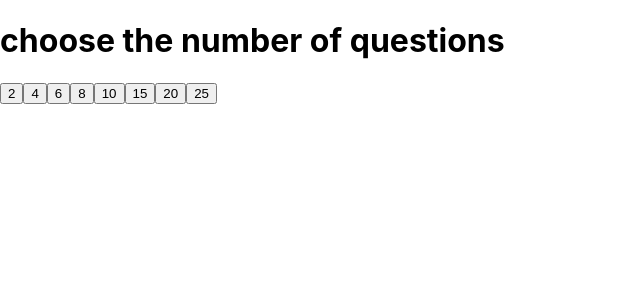
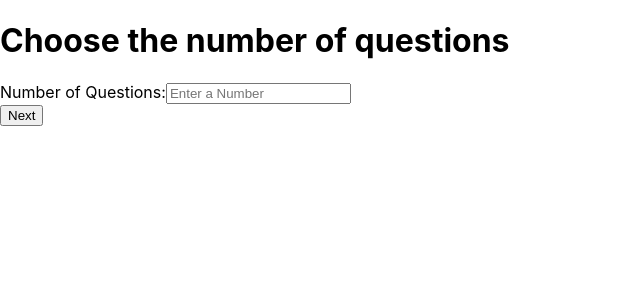
Before and after one commit to igson660/wa_desafio_tecnico, a React (Create React App) app: page / in a window 1280 px wide. Shown: the top 300 px of the page, without its empty margins (0-640 px from the left). Built offline with nearby package versions, Linux system fonts and the light colour scheme.

Commit message:
use formik and yup

```diff
--- a/package.json
+++ b/package.json
@@ -7,11 +7,13 @@
     "@testing-library/react": "^11.1.0",
     "@testing-library/user-event": "^12.1.10",
     "axios": "^0.24.0",
+    "formik": "^2.2.9",
     "react": "^17.0.2",
     "react-dom": "^17.0.2",
     "react-router-dom": "^5.1.2",
     "react-scripts": "4.0.3",
-    "web-vitals": "^1.0.1"
+    "web-vitals": "^1.0.1",
+    "yup": "^0.32.11"
   },
   "scripts": {
     "start": "react-scripts start",
--- a/src/Pages/Home.jsx
+++ b/src/Pages/Home.jsx
@@ -1,29 +1,59 @@
-import React from 'react';
-import quantitySelectors from '../utils/index';
-import { Link } from 'react-router-dom';
+import React, { useState } from 'react';
+import { Redirect } from 'react-router-dom';
+import { Formik, Form, Field } from 'formik';
+import * as yup from 'yup';
 
 
 function Home() {
-  const getQuantity = (value) => {
-    localStorage.setItem('quanntityQuestions', JSON.stringify(value))
+  const [load, setload ] =  useState(false)
+  const getQuantity = ({ quantityQuestions }) => {
+    localStorage.setItem('quantityQuestions', JSON.stringify(quantityQuestions))
+    setload(true)
   }
+
+  const schema = yup.object().shape({
+    quantityQuestions: yup.number().min(2).required(),
+  });
 
   return (
     <>
       <header>
-        <h1>choose the number of questions</h1>
+        <h1>Choose the number of questions</h1>
       </header>
       <main>
-        { quantitySelectors.map((selector, index ) => (
-            <Link to="/start">
-              <button
-                key={ index }
-                onClick={ ({ target }) => getQuantity(target.outerText)}
-                >
-                { selector }
-              </button>
-            </Link>
-          ))
+        <Formik
+          onSubmit={ getQuantity }
+          validationSchema={ schema }
+          initialValues={{ quantityQuestions: '' }}
+        >
+          {
+            ({ errors }) => (
+              <Form>
+                <div>
+                  <label
+                    htmlFor="quantityQuestions"
+                  >
+                    Number of Questions:
+                  </label>
+                  <Field
+                    id="quantityQuestions"
+                    name="quantityQuestions"
+                    type="number"
+                    placeHolder="Enter a Number"
+                  />
+                  {
+                    errors.quantityQuestions && (
+                      <span>Quantity Questions must be greater than or equal to 2</span>
+                    )
+                  }
+                </div>
+                  <button type="submit"> Next </button>
+              </Form>
+            )
+          }
+        </Formik>
+        {
+          load && ( <Redirect to="/start" /> )
         }
       </main>
     </>
--- a/src/utils/index.js
+++ /dev/null
@@ -1,3 +0,0 @@
-const quantitySeletors = [2, 4, 6, 8, 10, 15, 20, 25]
-
-export default quantitySeletors;
```
Also changed, not shown: 2 other files (tests, documents, lock files or other folders).
